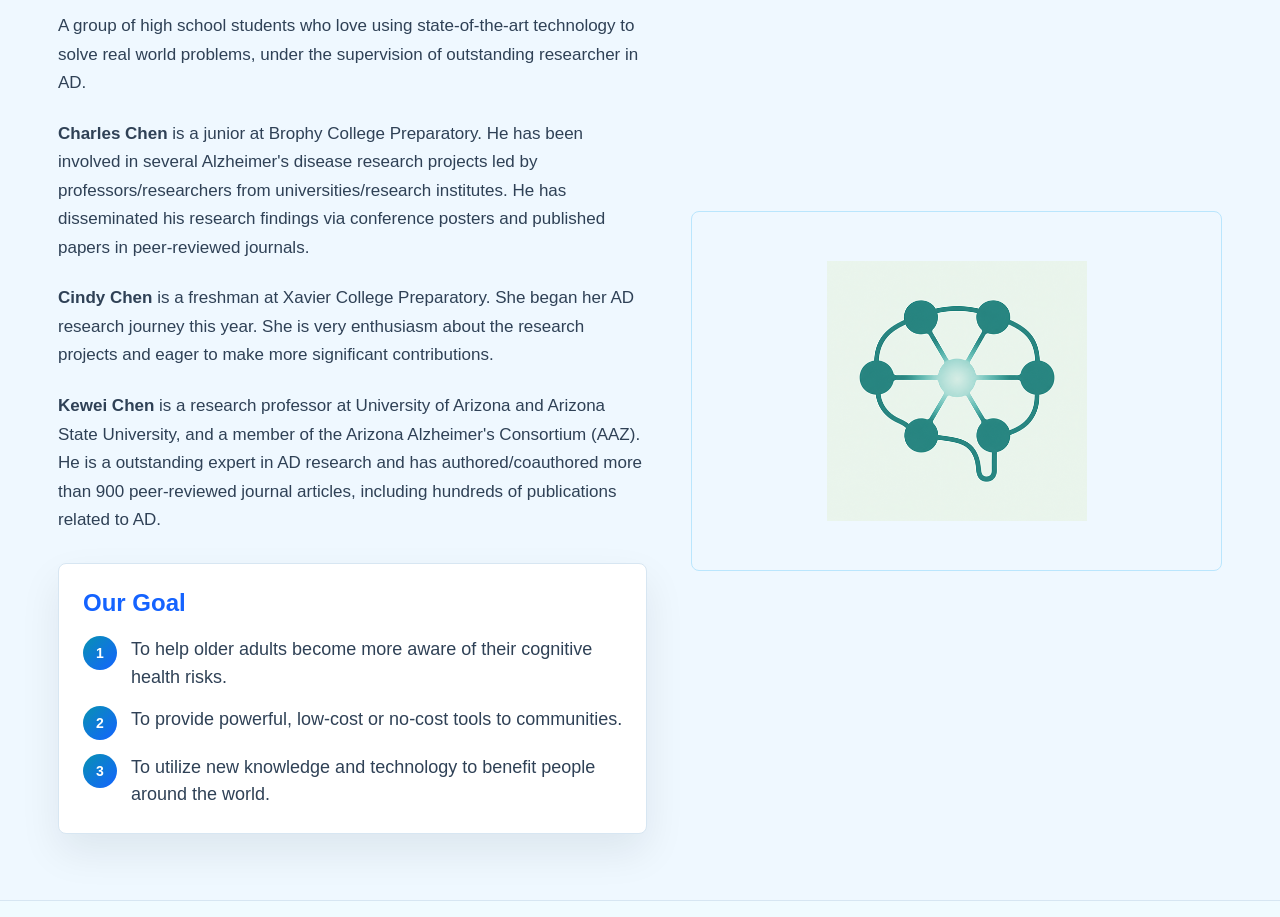
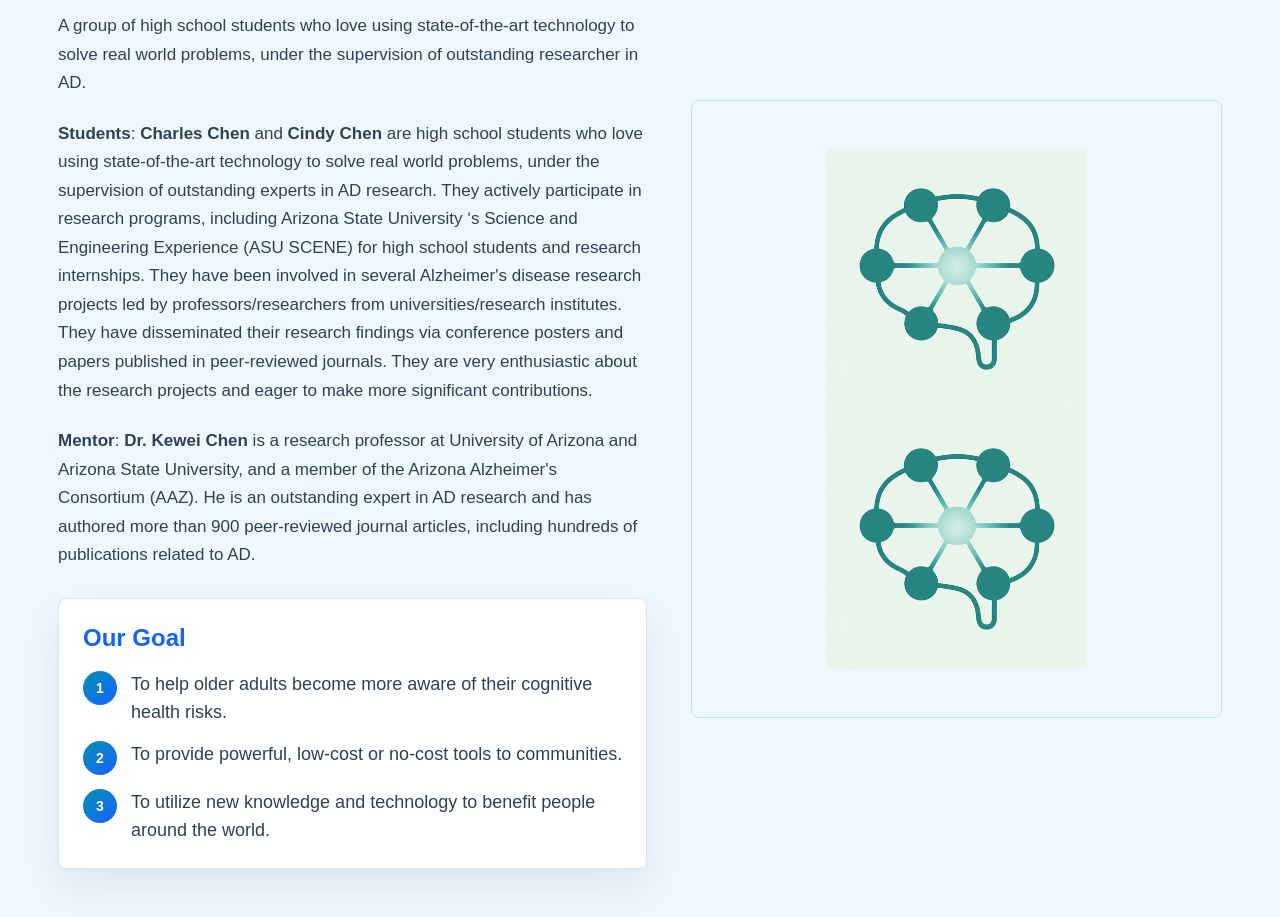
Before and after one commit to HI-dsvffsfd/AlzAware, a plain HTML site: page docs/index.html in a window 1280 px wide. Shown: the part 920-1837 px from the top of the page. Drawn offline with Linux system fonts and the light colour scheme.

Commit message:
update home page team info text and image

```diff
--- a/docs/index.html
+++ b/docs/index.html
@@ -78,21 +78,19 @@
             problems, under the supervision of outstanding researcher in AD.
         </p>
         <p>
-            <strong>Charles Chen</strong> is a junior at Brophy College Preparatory. He has been involved in several
-            Alzheimer's disease research projects led by professors/researchers from universities/research
-            institutes. He has disseminated his research findings via conference posters and published
-            papers in peer-reviewed journals.
+            <strong>Students</strong>: <strong>Charles Chen</strong> and <strong>Cindy Chen</strong> are high school students who love using state-of-the-art technology to
+            solve real world problems, under the supervision of outstanding experts in AD research. They actively
+            participate in research programs, including Arizona State University ‘s Science and Engineering Experience
+            (ASU SCENE) for high school students and research internships. They have been involved in several
+            Alzheimer's disease research projects led by professors/researchers from universities/research institutes.
+            They have disseminated their research findings via conference posters and papers published in peer-reviewed
+            journals. They are very enthusiastic about the research projects and eager to make more significant
+            contributions.
         </p>
         <p>
-            <strong>Cindy Chen</strong> is a freshman at Xavier College Preparatory. She began her AD research journey
-            this year. She is very enthusiasm about the research projects and eager to make more
-            significant contributions.
-        </p>
-        <p>
-            <strong>Kewei Chen</strong> is a research professor at University of Arizona and Arizona State University, and
-            a member of the Arizona Alzheimer's Consortium (AAZ). He is a outstanding expert in AD
-            research and has authored/coauthored more than 900 peer-reviewed journal articles, including
-            hundreds of publications related to AD.
+            <strong>Mentor</strong>: <strong>Dr. Kewei Chen</strong> is a research professor at University of Arizona and Arizona State University,
+            and a member of the Arizona Alzheimer's Consortium (AAZ). He is an outstanding expert in AD research
+            and has authored more than 900 peer-reviewed journal articles, including hundreds of publications related to AD.
         </p>
           <div class="goal-panel">
               <h3>Our Goal</h3>
@@ -114,6 +112,7 @@
       </div>
 
       <div class="team-visual">
+        <img src="assets/logo.png" alt="AlzAware logo" />
         <img src="assets/logo.png" alt="AlzAware logo" />
       </div>
     </div>
```
